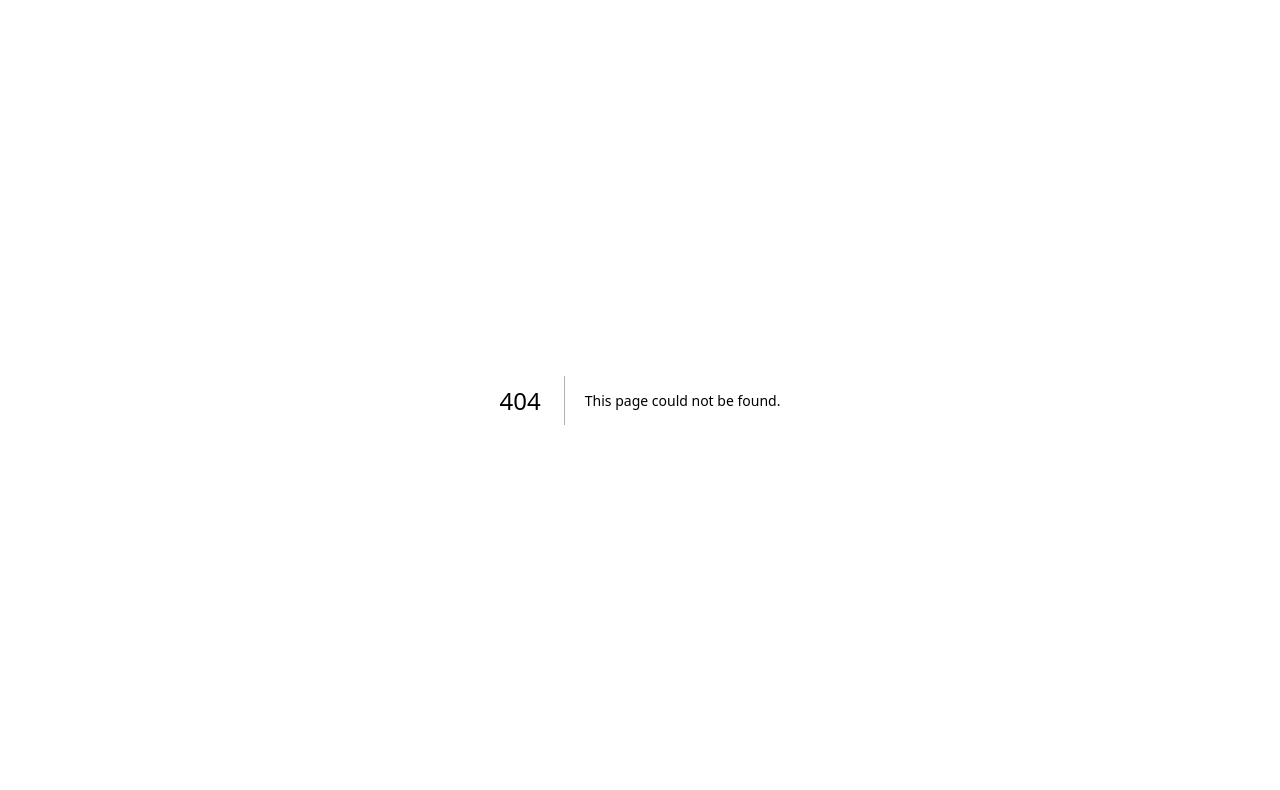
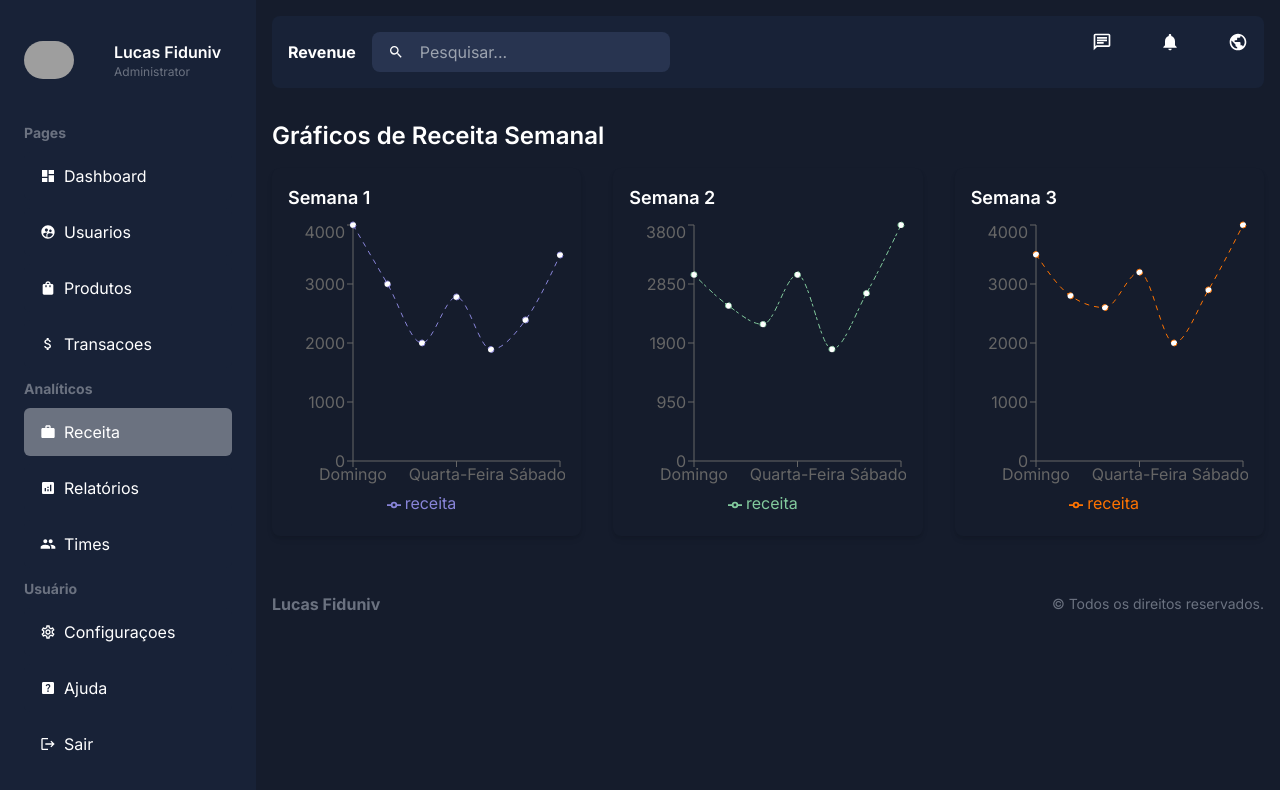
Before and after one commit to lucasfiduniv/Dashboard-nextjs, a Next.js app: page /dashboard/revenue in a window 1280 px wide. Before the commit this address had no page. Shown: the top 790 px of the page. Built offline with nearby package versions, Linux system fonts and the light colour scheme; grey boxes are pictures that could not be loaded.

Commit message:
fix: fazendo a pagina de receitas

```diff
--- a/app/dashboard/products/page.tsx
+++ b/app/dashboard/products/page.tsx
@@ -56,8 +56,13 @@ const ProductsPage = async ({
 
   return (
     <div className="bg-[#182237] p-6 rounded-lg mt-6">
-      <div className="mb-4">
-        <Search placeholder="Buscar Por Produto..." />
+      <div className="mb-4 flex justify-between items-center">
+        <Search placeholder="Buscar por um produto..." />
+        <Link href="products/add">
+          <button className="bg-blue-500 hover:bg-blue-700 text-white font-bold py-2 px-4 rounded">
+            Adicionar Usuário
+          </button>
+        </Link>
       </div>
       {products.map((product) => (
         <div
--- /dev/null
+++ b/app/dashboard/revenue/page.tsx
@@ -0,0 +1,111 @@
+"use client";
+import {
+  LineChart,
+  Line,
+  XAxis,
+  YAxis,
+  Tooltip,
+  Legend,
+  ResponsiveContainer,
+} from "recharts";
+
+const data1 = [
+  { name: "Domingo", receita: 4000 },
+  { name: "Segunda-Feira", receita: 3000 },
+  { name: "Terça-Feira", receita: 2000 },
+  { name: "Quarta-Feira", receita: 2780 },
+  { name: "Quinta-Feira", receita: 1890 },
+  { name: "Sexta-Feira", receita: 2390 },
+  { name: "Sábado", receita: 3490 },
+];
+
+const data2 = [
+  { name: "Domingo", receita: 3000 },
+  { name: "Segunda-Feira", receita: 2500 },
+  { name: "Terça-Feira", receita: 2200 },
+  { name: "Quarta-Feira", receita: 3000 },
+  { name: "Quinta-Feira", receita: 1800 },
+  { name: "Sexta-Feira", receita: 2700 },
+  { name: "Sábado", receita: 3800 },
+];
+
+const data3 = [
+  { name: "Domingo", receita: 3500 },
+  { name: "Segunda-Feira", receita: 2800 },
+  { name: "Terça-Feira", receita: 2600 },
+  { name: "Quarta-Feira", receita: 3200 },
+  { name: "Quinta-Feira", receita: 2000 },
+  { name: "Sexta-Feira", receita: 2900 },
+  { name: "Sábado", receita: 4000 },
+];
+
+const ChartPage = () => {
+  return (
+    <div className="container mx-auto py-8">
+      <h2 className="text-2xl font-semibold mb-4">
+        Gráficos de Receita Semanal
+      </h2>
+      <div className="grid grid-cols-1 md:grid-cols-3 gap-8">
+        <div className="bg-[#151c2c] p-4 rounded-lg shadow-md">
+          <h3 className="text-lg font-semibold mb-2">Semana 1</h3>
+          <ResponsiveContainer width="100%" height={300}>
+            <LineChart data={data1}>
+              <XAxis dataKey="name" />
+              <YAxis />
+              <Tooltip
+                contentStyle={{ background: "#151c2c", border: "none" }}
+              />
+              <Legend />
+              <Line
+                type="monotone"
+                dataKey="receita"
+                stroke="#8884d8"
+                strokeDasharray="5 5"
+              />
+            </LineChart>
+          </ResponsiveContainer>
+        </div>
+        <div className="bg-[#151c2c] p-4 rounded-lg shadow-md">
+          <h3 className="text-lg font-semibold mb-2">Semana 2</h3>
+          <ResponsiveContainer width="100%" height={300}>
+            <LineChart data={data2}>
+              <XAxis dataKey="name" />
+              <YAxis />
+              <Tooltip
+                contentStyle={{ background: "#151c2c", border: "none" }}
+              />
+              <Legend />
+              <Line
+                type="monotone"
+                dataKey="receita"
+                stroke="#82ca9d"
+                strokeDasharray="3 4 5 2"
+              />
+            </LineChart>
+          </ResponsiveContainer>
+        </div>
+        <div className="bg-[#151c2c] p-4 rounded-lg shadow-md">
+          <h3 className="text-lg font-semibold mb-2">Semana 3</h3>
+          <ResponsiveContainer width="100%" height={300}>
+            <LineChart data={data3}>
+              <XAxis dataKey="name" />
+              <YAxis />
+              <Tooltip
+                contentStyle={{ background: "#151c2c", border: "none" }}
+              />
+              <Legend />
+              <Line
+                type="monotone"
+                dataKey="receita"
+                stroke="#ff7300"
+                strokeDasharray="5 5"
+              />
+            </LineChart>
+          </ResponsiveContainer>
+        </div>
+      </div>
+    </div>
+  );
+};
+
+export default ChartPage;
--- a/app/dashboard/transactions/page.tsx
+++ b/app/dashboard/transactions/page.tsx
@@ -2,6 +2,7 @@
 import { useState } from "react";
 import Pagination from "@/app/ui/dashboard/pagination/pagination";
 import Search from "@/app/ui/dashboard/search/search";
+import Link from "next/link";
 
 const transactionsData = [
   {
@@ -75,11 +76,17 @@ const TransactionsPage = ({ searchParams }) => {
 
   return (
     <div className="bg-[#182237] p-4 md:p-6 rounded-lg mt-6">
-      <div className="mb-4">
+      <div className="mb-4 flex justify-between items-center">
         <Search
           placeholder="Buscar por uma transação..."
           onChange={(e) => setSearchTerm(e.target.value)}
+          className="mr-2"
         />
+        <Link href="users/add">
+          <button className="bg-blue-500 hover:bg-blue-700 text-white font-bold py-2 px-4 rounded">
+            Adicionar Transação
+          </button>
+        </Link>
       </div>
       <div className="mb-4 flex flex-col md:flex-row justify-between items-center">
         <div className="mb-2 md:mb-0 w-full md:w-auto">
--- a/app/dashboard/users/page.tsx
+++ b/app/dashboard/users/page.tsx
@@ -42,6 +42,7 @@ const UsersPage = ({ searchParams }) => {
   const count = usersData.length;
   const totalPages = Math.ceil(count / itemsPerPage);
   const page = searchParams?.page || 1;
+  const showPagination = totalPages > 1 && page < totalPages;
 
   const filteredUsers = usersData.filter((user) => {
     const searchTermMatches =
@@ -54,16 +55,21 @@ const UsersPage = ({ searchParams }) => {
   const indexOfLastItem = currentPage * itemsPerPage;
   const indexOfFirstItem = indexOfLastItem - itemsPerPage;
   const currentUsers = filteredUsers.slice(indexOfFirstItem, indexOfLastItem);
-
   const handlePageChange = (pageNumber) => setCurrentPage(pageNumber);
 
   return (
     <div className="bg-[#182237] p-6 rounded-lg mt-6">
-      <div className="mb-4">
+      <div className="mb-4 flex justify-between items-center">
         <Search
           placeholder="Buscar por um usuário..."
           onChange={(e) => setSearchTerm(e.target.value)}
+          className="mr-2"
         />
+        <Link href="users/add">
+          <button className="bg-blue-500 hover:bg-blue-700 text-white font-bold py-2 px-4 rounded">
+            Adicionar Usuário
+          </button>
+        </Link>
       </div>
       {currentUsers.map((user) => (
         <div
```
Also changed, not shown: 1 other file (tests, documents, lock files or other folders).
